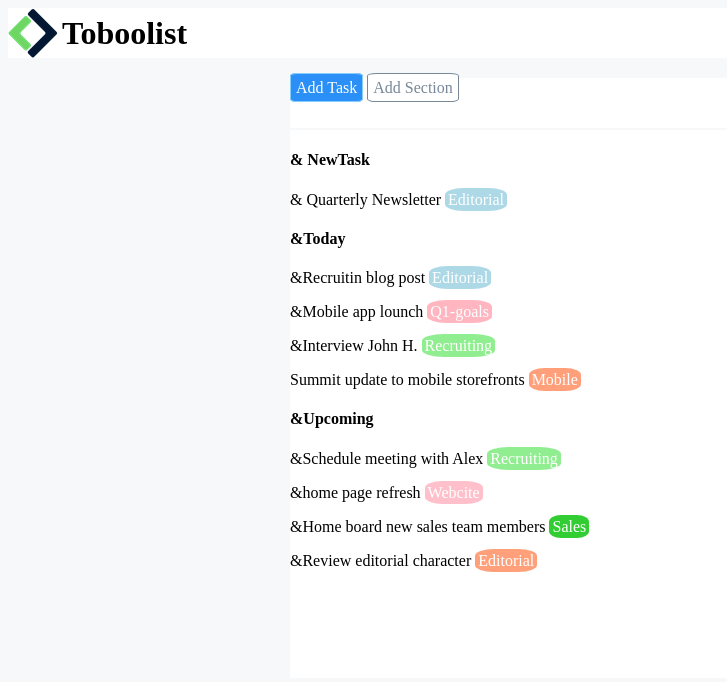
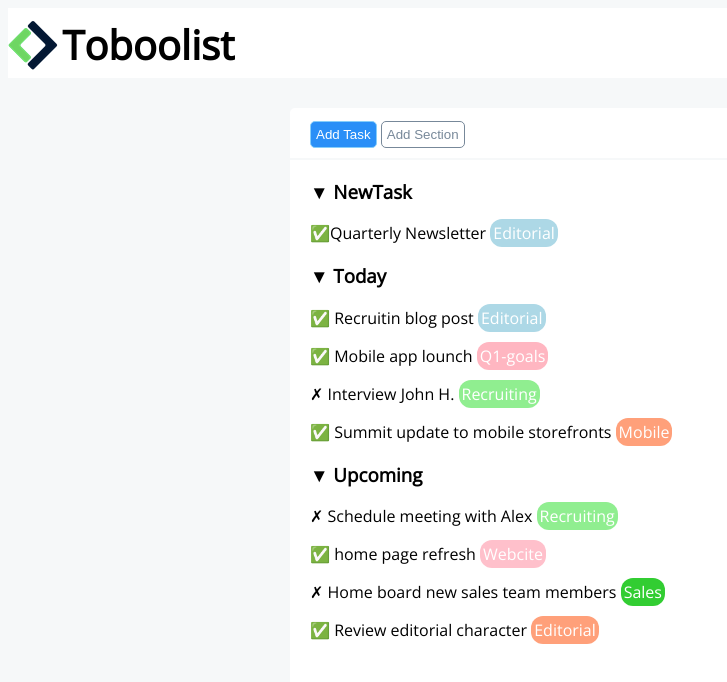
Before and after one commit to Adner16/html-css-toboolist, a plain HTML site: page index.html in a window 1280 px wide. Shown: the whole page, without its empty margins (0-727 px from the left). Drawn offline with nearby package versions, Linux system fonts and the light colour scheme; a web font is replaced by a local one.

Commit message:
last commit

```diff
--- a/css/style.css
+++ b/css/style.css
@@ -1,4 +1,13 @@
 
+body{
+    font-family: 'Lato', sans-serif;
+    font-family: 'Open Sans', sans-serif;
+}
+
+h1{
+    font-size: 40px;
+    font-weight: bold;
+}
 
 img{
     vertical-align: middle;
@@ -15,28 +24,36 @@ body{
 }
 header{
     background-color: white;
+    height: 70px;
+    line-height: 70px;
 }
 
 .container{
     width: 700px;
     height: 600px;
     margin: auto;
-    margin-top: px;
+    margin-top: 30px;
     background-color: white;
+    border-radius: 5px;
+
 }
 .link{
 
     vertical-align: middle;
     text-decoration: none;
     padding: 5px;
-    border-radius: 10%;
-    margin-top: 100px;
+    border-radius: 5px;
 }
 
 .link-container{
 height: 50px;
+line-height: 50px;
+border-bottom: 2px solid rgba(246,248,249,255);
+padding-left: 20px;
 }
-
+.content{
+padding-left: 20px;
+}
 .link1{
     background-color: rgba(42,143,247,255);
     color: white;
@@ -53,7 +70,7 @@ height: 50px;
     margin-top: 20px;
 }
 span{
-    border-radius: 30%;
+    border-radius: 12px;
     padding: 3px;
     color: white;
 }
--- a/index.html
+++ b/index.html
@@ -7,6 +7,9 @@
     <link rel="stylesheet" href="css/style.css">
     <link rel="icon" href="https://icon-library.com/images/twitter-t-icon-png/twitter-t-icon-png-22.jpg">
     <link rel="stylesheet" href="https://fonts.google.com/specimen/Lato#:~:text=%3Clink%20rel%3D%22preconnect%22%20href%3D%22https%3A//fonts.googleapis.com%22%3E">
+    <link rel="preconnect" href="https://fonts.googleapis.com">
+<link rel="preconnect" href="https://fonts.gstatic.com" crossorigin>
+<link href="https://fonts.googleapis.com/css2?family=Lato:wght@900&family=Open+Sans:wght@300&display=swap" rel="stylesheet">
     <title>Toboolist</title>
 </head>
 <body>
@@ -16,27 +19,26 @@
     </header>
     <main>
         <div class="container">
+                <div class="link-container">
+                    <button class="link link1" href="linkpagina.com">Add Task</button>
+                    <button class="link link2" href="linkpagina.com">Add Section</button>
+                </div>
 
-            <div class="top">
-                <div class="link-container">
-                    <a class="link link1" href="linkpagina.com">Add Task</a>
-                    <a class="link link2" href="linkpagina.com">Add Section</a>
+
+                <div class="content">
+                    <h3>&#9660 NewTask</h3>
+                    <p>&#9989;Quarterly Newsletter <span class="lightblue">Editorial</span></p>
+                    <h3>&#9660 Today</h3>
+                    <p>&#9989 Recruitin blog post <span class="lightblue">Editorial</span></p>
+                    <p>&#9989 Mobile app lounch <span class="lightpink">Q1-goals</span></p>
+                    <p>&#10007 Interview John H. <span class="lightgreen">Recruiting</span></p>
+                    <p>&#9989 Summit update to mobile storefronts <span class="lightorange">Mobile</span></p>
+                    <h3>&#9660 Upcoming</h3>
+                    <p>&#10007 Schedule meeting with Alex <span class="lightgreen">Recruiting</span></p>
+                    <p>&#9989 home page refresh <span class="pink">Webcite</span></p>
+                    <p>&#10007 Home board new sales team members <span class="fluogreen">Sales</span></p>
+                    <p>&#9989 Review editorial character <span class="lightorange">Editorial</span></p>
                 </div>
-            </div>
-
-        <h4>& NewTask</h4>
-        <p>& Quarterly Newsletter <span class="lightblue">Editorial</span></p>
-        <h4>&Today</h4>
-        <p>&Recruitin blog post <span class="lightblue">Editorial</span></p>
-        <p>&Mobile app lounch <span class="lightpink">Q1-goals</span></p>
-        <p>&Interview John H. <span class="lightgreen">Recruiting</span></p>
-        <p>Summit update to mobile storefronts <span class="lightorange">Mobile</span></p>
-        <h4>&Upcoming</h4>
-        <p>&Schedule meeting with Alex <span class="lightgreen">Recruiting</span></p>
-        <p>&home page refresh <span class="pink">Webcite</span></p>
-        <p>&Home board new sales team members <span class="fluogreen">Sales</span></p>
-        <p>&Review editorial character <span class="lightorange">Editorial</span></p>
-
 
 
 
```
